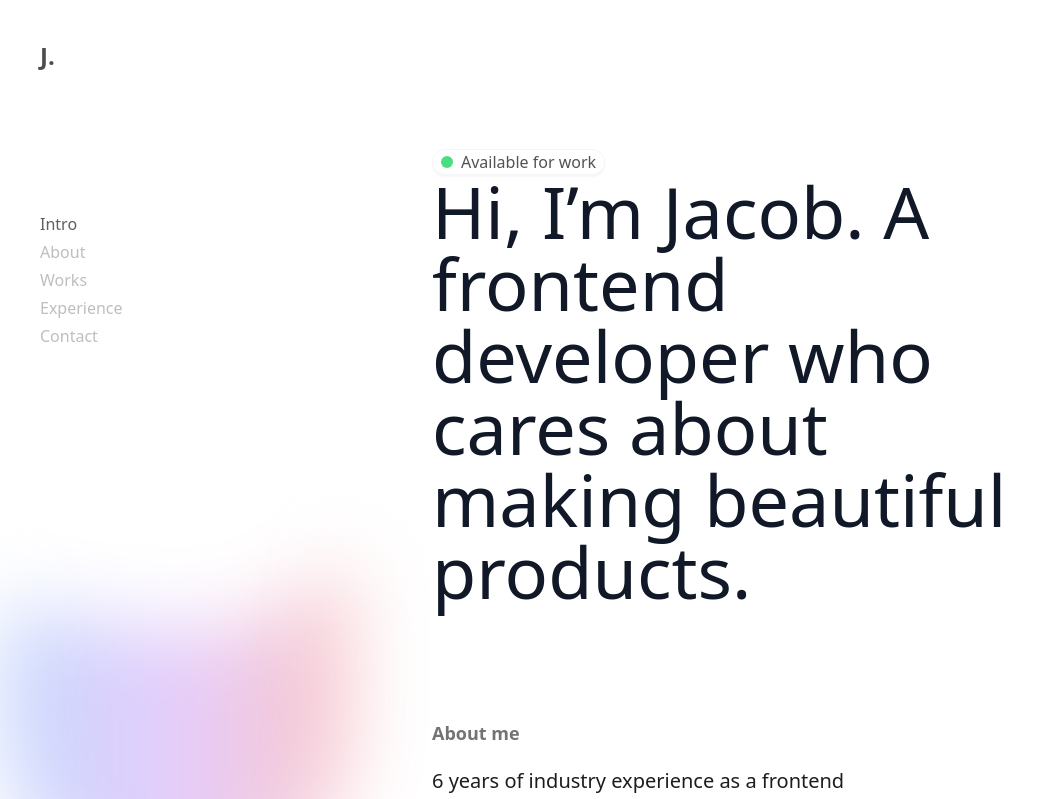
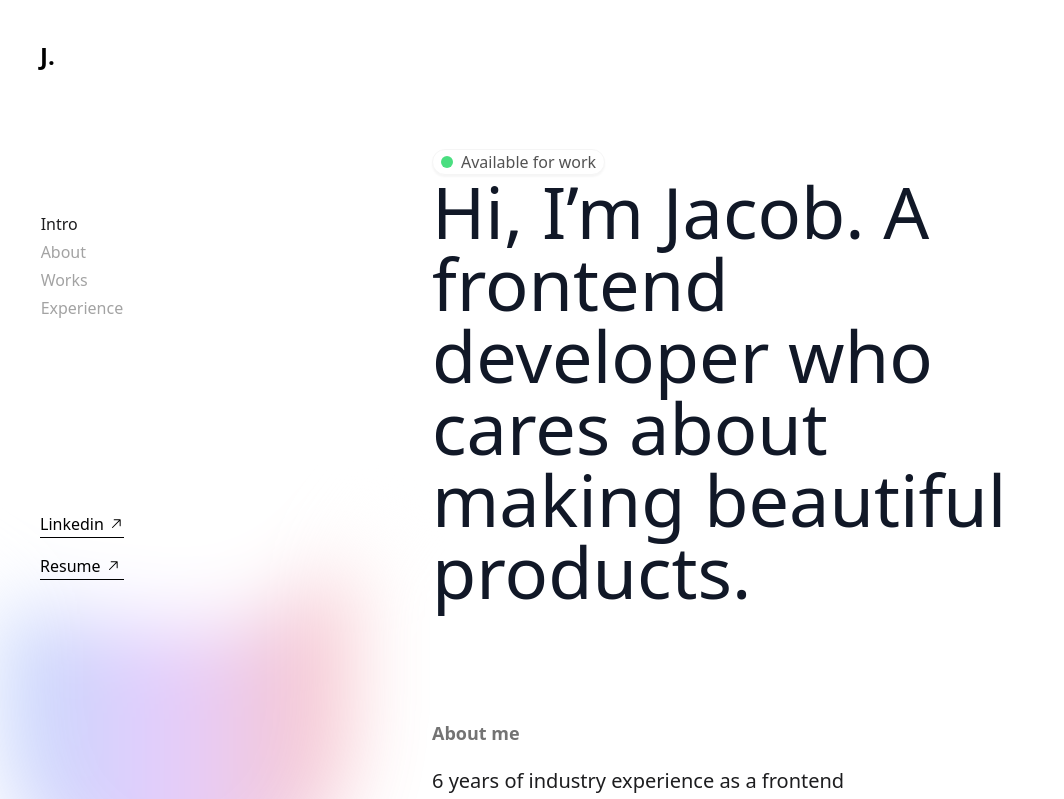
Before and after one commit to JacobDiazCruz/portfolio-template-v1, a Next.js app: page / in a window 1280 px wide. Shown: the top 799 px of the page, without its empty margins (0-1064 px from the left). Built offline with nearby package versions, Linux system fonts and the light colour scheme.

Commit message:
added: links

```diff
--- a/src/app/page.tsx
+++ b/src/app/page.tsx
@@ -111,7 +111,7 @@ export default function Home() {
             </div>
           </section>
 
-          <section id="about">
+          <section>
             <h4 className="text-md md:text-2xl font-medium text-neutral-600">Regardless of the tech stack,</h4>
             <div className="flex gap-1">
               <h2 className="text-3xl md:text-5xl font-semibold text-dark-main">My priority is to make a&nbsp;
@@ -145,7 +145,7 @@ export default function Home() {
               ))}
             </div>
           </section>
-          <section id="works" className="content-section w-full lg:w-[900px] border-t">
+          <section id="experience" className="content-section w-full lg:w-[900px] border-t">
             <h4 className="text-lg md:text-lg font-semibold text-neutral-500">Experience</h4>
             <div className="w-full flex flex-col gap-y-[50px] mt-[50px]">
               {Experiences.map((exp: any, idx: number) => (
--- a/src/components/Menu.tsx
+++ b/src/components/Menu.tsx
@@ -1,6 +1,8 @@
 "use client";
 
+import Link from "next/link";
 import { useState } from "react";
+import { GoArrowUpRight } from "react-icons/go";
 
 export default function Menu() {
   const [isOpen, setIsOpen] = useState(false); // Track whether the menu is open
@@ -25,16 +27,12 @@ export default function Menu() {
     {
       label: "Experience",
       active: false
-    },
-    {
-      label: "Contact",
-      active: false
     }
   ])
 
   return (
     <>
-    <header className="flex md:hidden p-5 fixed w-full justify-between z-10 relative">
+    <header className="flex md:hidden p-5 fixed w-full justify-between z-[20] relative">
       <div
         id="hamburger-menu"
         className={`w-[25px] ml-auto cursor-pointer relative z-10`}
@@ -58,12 +56,11 @@ export default function Menu() {
       </div>
 
       {isOpen && (
-        <div className="flex fixed justify-end right-0 top-0 z-3 bg-white w-full h-[100vh]">
+        <div className="flex fixed justify-end right-0 top-0 bg-white w-full h-[100vh]">
           <div className="flex flex-col items-center justify-center w-full h-full">
             <ul className="space-y-1 h-[400px]">
               {menuItems.map((item: any, idx: number) => (
                 <li className="flex items-center gap-2 cursor-pointer" key={idx}>
-                  {/* <div className="h-[1px] bg-neutral-300 w-[8px]"></div> */}
                   <span
                     className={`${item.active ? "text-dark-main" : "text-neutral-400"} font-medium`}
                   >
@@ -77,21 +74,43 @@ export default function Menu() {
       )}
     </header>
 
-    <div id="sidebar" className="hidden md:block fixed h-[100vh]">
+    <div id="sidebar" className="hidden md:block z-[20] fixed h-[100vh]">
       <div className="p-10">
         <div className="font-semibold text-2xl">J.</div>
       </div>
       <div className="flex items-center justify-center">
         <div className="flex flex-col items-center px-10 mt-[100px]">
-          <ul className="space-y-1 h-[400px]">
+          <ul className="space-y-1 h-[300px]">
             {menuItems.map((item: any, idx: number) => (
               <li className="flex items-center gap-2 cursor-pointer" key={idx}>
                 {/* <div className="h-[1px] bg-neutral-300 w-[8px]"></div> */}
-                <span className={`${item.active ? "text-dark-main" : "text-neutral-400"} font-medium`}>
-                  {item.label}
-                </span>
+                <Link href={`#${item.label.toLowerCase()}`}>
+                  <span className={`${item.active ? "text-dark-main" : "text-neutral-400"} font-medium`}>
+                    {item.label}
+                  </span>
+                </Link>
               </li>
             ))}
+          </ul>
+          <ul className="space-y-4">
+            <li>
+              <Link href="/">
+                <span className="flex items-center gap-1">
+                  Linkedin
+                  <GoArrowUpRight />
+                </span>
+                <div className="w-full mt-[1px] bg-[#000] h-[1px]"></div>
+              </Link>
+            </li>
+            <li>
+              <Link href="/">
+                <span className="flex items-center gap-1">
+                  Resume
+                  <GoArrowUpRight />
+                </span>
+                <div className="w-full mt-[1px] bg-[#000] h-[1px]"></div>
+              </Link>
+            </li>
           </ul>
         </div>
       </div>
```
